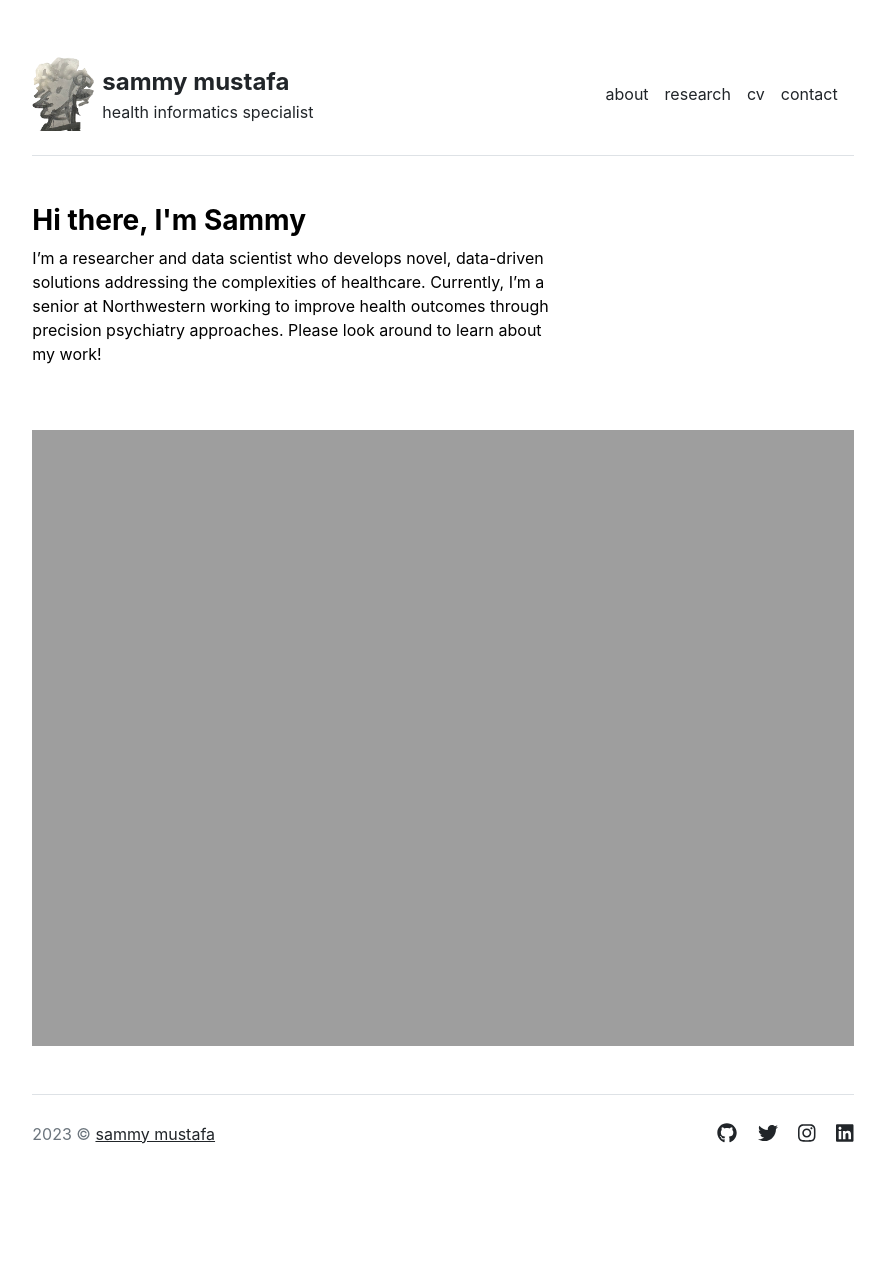
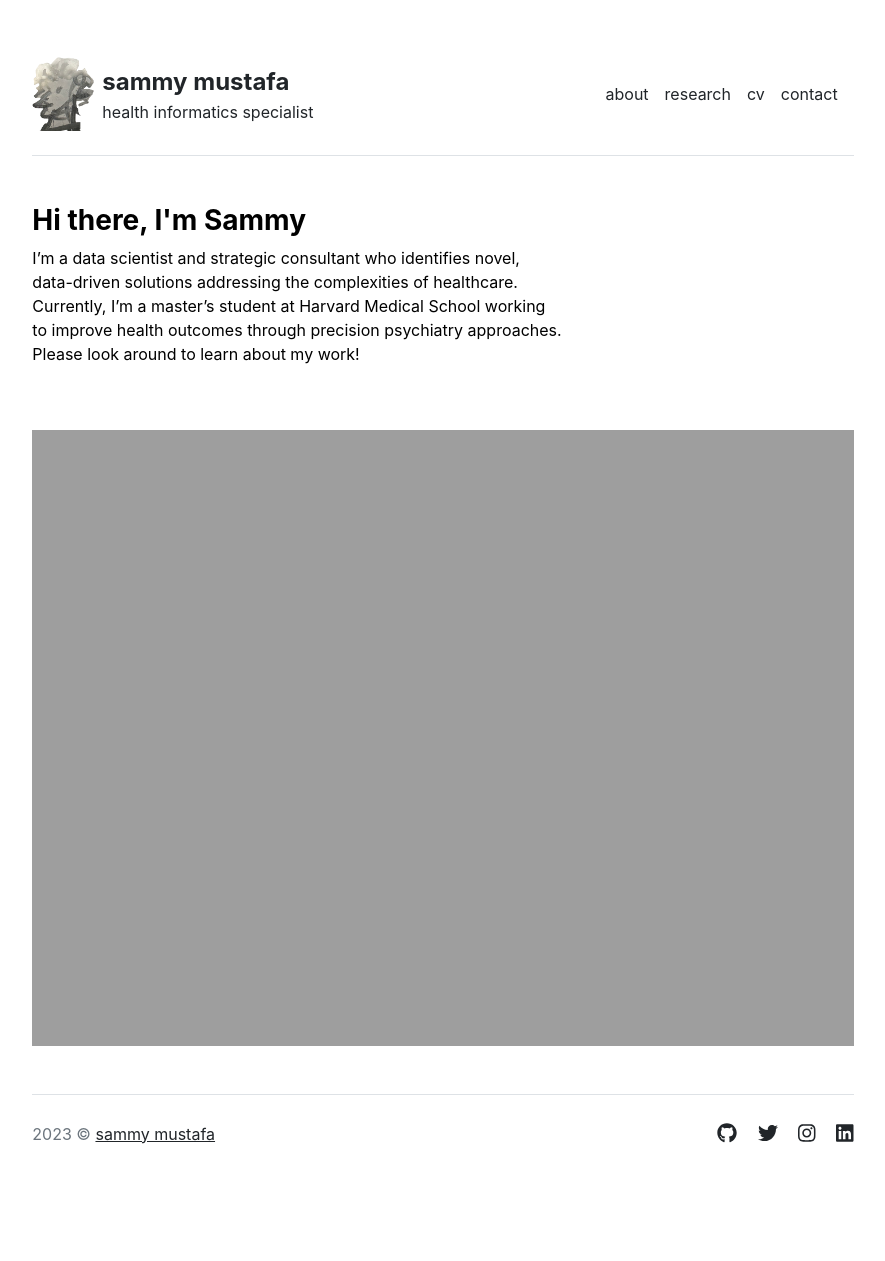
Before and after one commit to sammymustafa/sammymustafa.github.io, a Jekyll site: the page built from index.md, in a window 1280 px wide. Shown: the whole page, without its empty margins (197-1082 px from the left). Built offline with Jekyll 4.4.1, drawn with Linux system fonts in a browser that asks for light colours.

Commit message:
new home page

```diff
--- a/index.md
+++ b/index.md
@@ -3,4 +3,4 @@ layout: home
 title: "Home"
 ---
 
-I'm a researcher and data scientist who develops novel, data-driven solutions addressing the complexities of healthcare. Currently, I'm a senior at Northwestern working to improve health outcomes through precision psychiatry approaches. Please look around to learn about my work!
+I'm a data scientist and strategic consultant who identifies novel, data-driven solutions addressing the complexities of healthcare. Currently, I'm a master's student at Harvard Medical School working to improve health outcomes through precision psychiatry approaches. Please look around to learn about my work!
```
